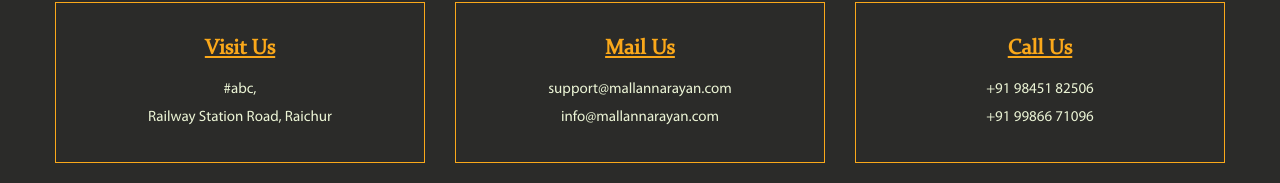
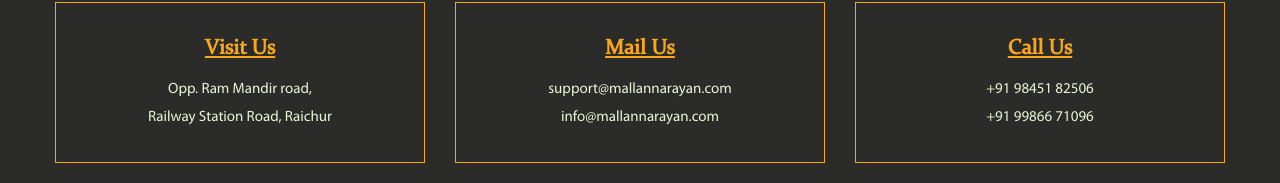
Before and after one commit to AnilKumarVallur/webistes, a plain HTML site: page contact.html in a window 1280 px wide. Shown: the part 339-522 px from the top of the page. Drawn offline with Linux system fonts and the light colour scheme; some packages are replaced by stand-ins of ours.

Commit message:
Updated address in contact page.

```diff
--- a/contact.html
+++ b/contact.html
@@ -129,7 +129,7 @@
                         </div>
 
                     	<h3>Visit Us</h3>
-                    	<div class="text">#abc,<br>Railway Station Road, Raichur</div>
+                    	<div class="text">Opp. Ram Mandir road,<br>Railway Station Road, Raichur</div>
                     </div>
                 </div>
 
```
